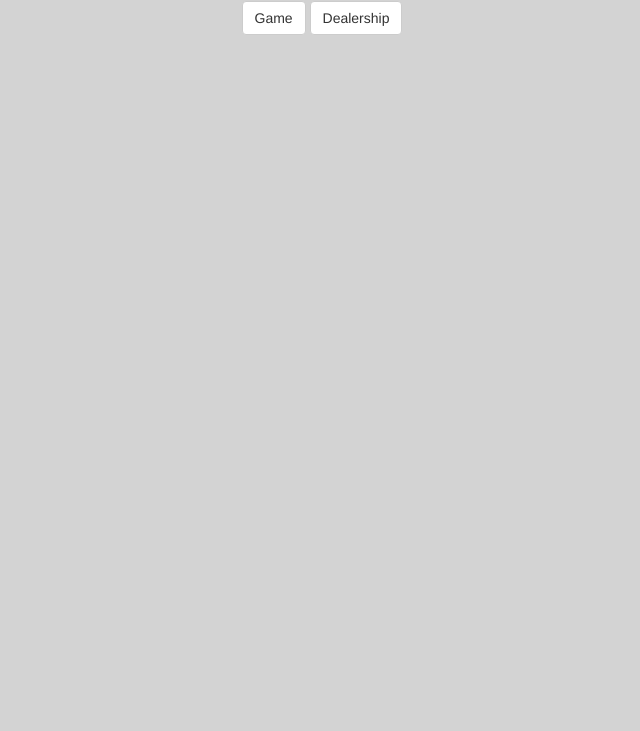
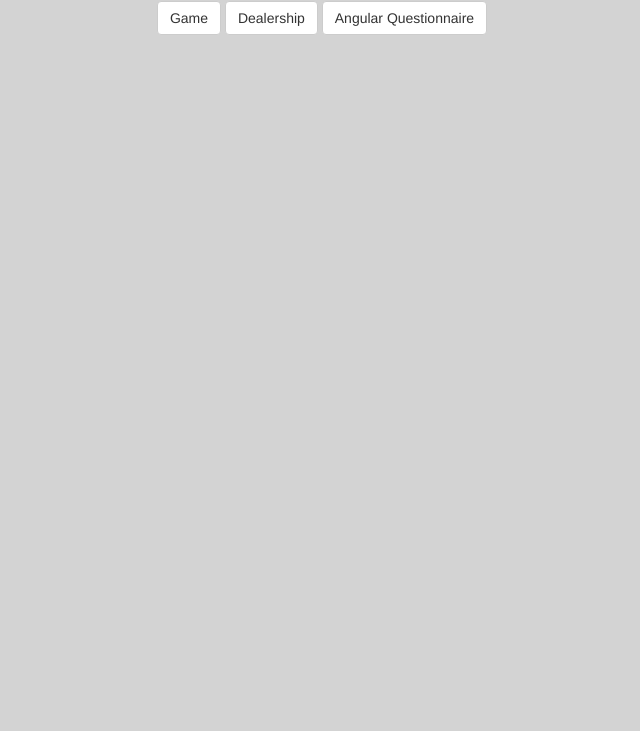
Before and after one commit to mvsparks/mvsparks.github.io, a plain HTML site: page index.html in a window 1280 px wide. Shown: the part 69-800 px from the top of the page, without its empty margins (318-958 px from the left). Drawn offline with nearby package versions, Linux system fonts and the light colour scheme; files whose address does not match are found by name.

Commit message:
Update index.html

```diff
--- a/index.html
+++ b/index.html
@@ -53,6 +53,7 @@
   <div id="main" class="ui-content">
 	<a href="game/starshipInvaders.html" class="btn btn-default btn-md" >Game</a>
 	<a href="dealership/bmwHomepage.html" class="btn btn-default btn-md">Dealership</a>
+	<a href="angularQuestionnaire/index.html" class="btn btn-default btn-md">Angular Questionnaire</a>
   </div>
 </body>
 </html>
```
